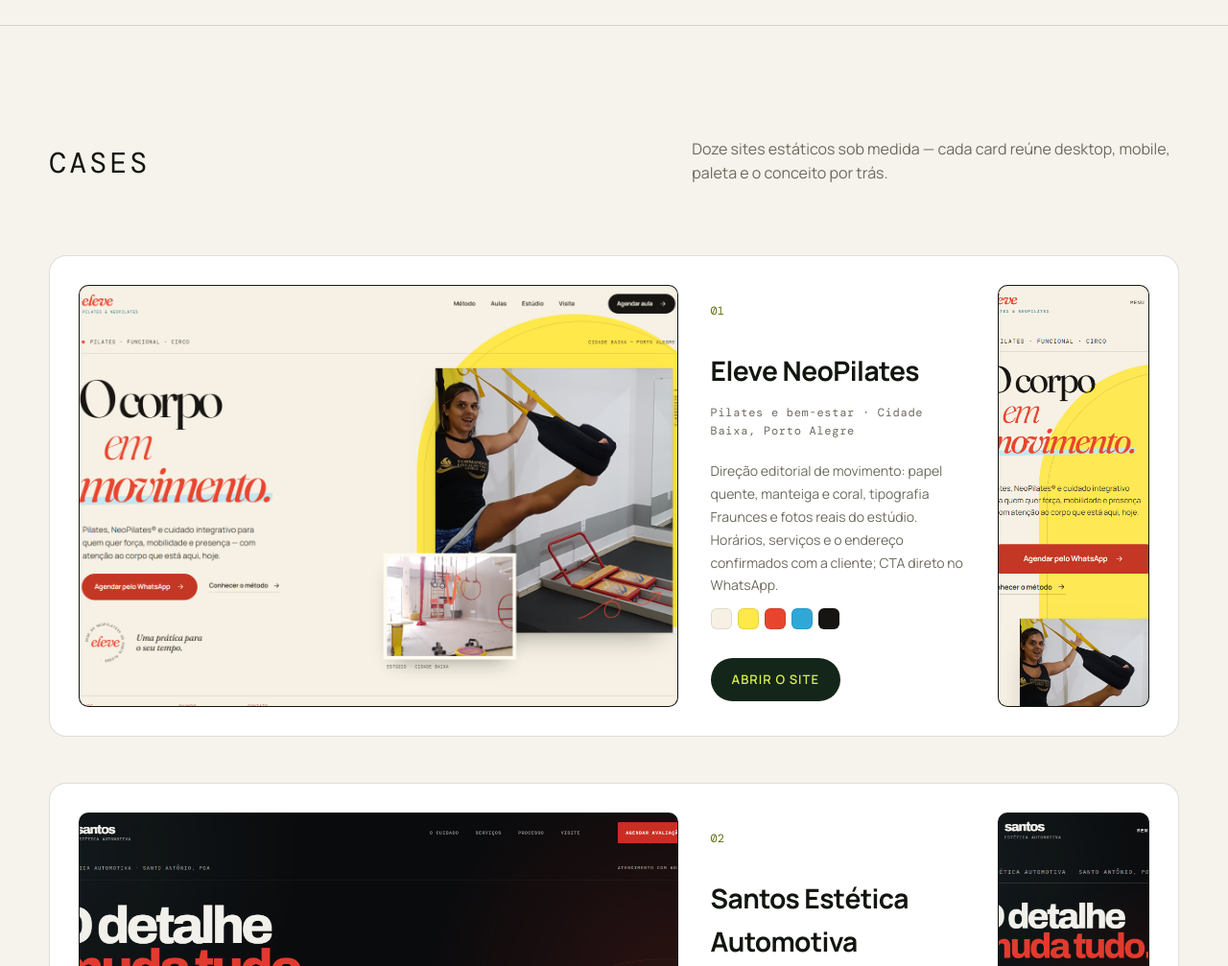
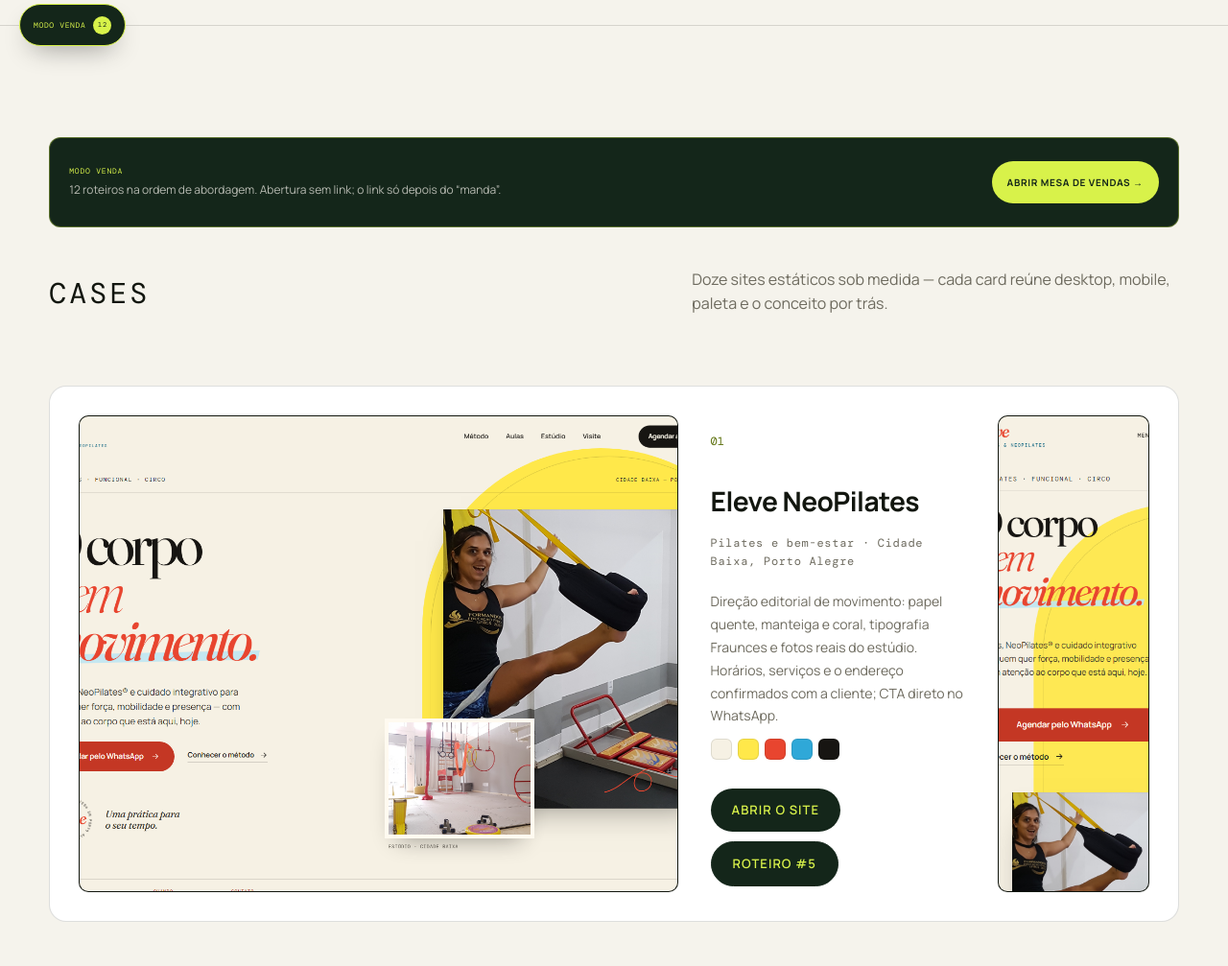
Before and after one commit to naagamboa/nl-sites-clientes, a plain HTML site: page index.html in a window 1280 px wide. Shown: the part 732-1739 px from the top of the page at 96% size. Drawn offline with Linux system fonts and the light colour scheme.

Commit message:
Adiciona modo venda local com roteiros por cliente

```diff
--- a/_hub/hub.css
+++ b/_hub/hub.css
@@ -322,7 +322,71 @@
   box-shadow: inset 0 0 0 1px rgba(18, 22, 15, 0.1);
 }
 
-.card__links { margin-top: 18px; }
+.card__links { display: flex; flex-wrap: wrap; align-items: center; gap: 10px; margin-top: 18px; }
+
+.nav__sales { color: var(--accent); }
+
+.card .btn--sales {
+  border: 1px solid var(--green);
+  background: transparent;
+  color: var(--green);
+}
+
+.card .btn--sales:hover {
+  border-color: var(--green);
+  background: var(--green);
+  color: var(--accent);
+}
+
+.sales-note {
+  display: flex;
+  align-items: center;
+  justify-content: space-between;
+  gap: 18px;
+  margin-bottom: clamp(26px, 4vw, 42px);
+  padding: 16px 20px;
+  border: 1px solid rgba(216, 242, 74, 0.35);
+  border-radius: 12px;
+  background: var(--green);
+  color: #f5f3ec;
+}
+
+.sales-note p { max-width: 80ch; font-size: 12px; line-height: 1.65; color: rgba(245, 243, 236, 0.72); }
+.sales-note strong { display: block; margin-bottom: 3px; font-family: var(--mono); font-size: 8px; font-weight: 400; letter-spacing: 0.1em; text-transform: uppercase; color: var(--accent); }
+.sales-note .btn--sales-note { flex: none; display: inline-flex; align-items: center; justify-content: center; min-height: 44px; padding: 10px 16px; border-radius: 999px; background: var(--accent); color: var(--green); font-size: 10px; font-weight: 700; letter-spacing: 0.07em; text-transform: uppercase; }
+.sales-note .btn--sales-note:hover { background: #f5f3ec; }
+
+.internal-pill {
+  position: fixed;
+  z-index: 80;
+  left: 20px;
+  bottom: 20px;
+  display: inline-flex;
+  align-items: center;
+  gap: 8px;
+  min-height: 44px;
+  padding: 10px 14px;
+  border: 1px solid var(--accent);
+  border-radius: 999px;
+  background: var(--green);
+  color: var(--accent);
+  font-family: var(--mono);
+  font-size: 8px;
+  letter-spacing: 0.08em;
+  text-transform: uppercase;
+  box-shadow: 0 12px 28px -12px rgba(0, 0, 0, 0.45);
+}
+
+.internal-pill span { display: grid; place-items: center; width: 19px; height: 19px; border-radius: 50%; background: var(--accent); color: var(--green); font-size: 7px; }
+
+.internal-pill:hover { background: var(--accent); color: var(--green); }
+.internal-pill:hover span { background: var(--green); color: var(--accent); }
+
+@media (max-width: 700px) {
+  .sales-note { align-items: flex-start; flex-direction: column; }
+  .sales-note .btn--sales-note { width: 100%; }
+  .internal-pill { left: 14px; bottom: 14px; }
+}
 
 .card .btn {
   display: inline-flex;
--- /dev/null
+++ b/_hub/sales.js
@@ -0,0 +1,66 @@
+(() => {
+  const internal = location.protocol === "file:"
+    || ["localhost", "127.0.0.1", "::1"].includes(location.hostname);
+  if (!internal) return;
+
+  const ranks = {
+    trussardi: 1,
+    topsul: 2,
+    santos: 3,
+    zm: 4,
+    eleve: 5,
+    bravus: 6,
+    artoflife: 7,
+    map: 8,
+    call: 9,
+    mov: 10,
+    jolie: 11,
+    dulops: 12
+  };
+
+  document.body.classList.add("is-internal");
+
+  const nav = document.querySelector(".nav__links");
+  if (nav) {
+    const link = document.createElement("a");
+    link.href = "vendas/";
+    link.textContent = "Vendas";
+    link.className = "nav__sales";
+    nav.appendChild(link);
+  }
+
+  const container = document.querySelector(".projects .container");
+  if (container) {
+    const note = document.createElement("div");
+    note.className = "sales-note";
+    note.innerHTML = `
+      <p><strong>Modo venda</strong> 12 roteiros na ordem de abordagem. Abertura sem link; o link só depois do “manda”.</p>
+      <a class="btn btn--sales-note" href="vendas/">Abrir mesa de vendas →</a>
+    `;
+    container.prepend(note);
+  }
+
+  document.querySelectorAll(".card").forEach((card) => {
+    const site = card.querySelector('.card__links a[href$="/"]');
+    const links = card.querySelector(".card__links");
+    if (!site || !links) return;
+
+    const slug = site.getAttribute("href").replace(/\/$/, "");
+    const rank = ranks[slug];
+    if (!rank) return;
+
+    const sales = document.createElement("a");
+    sales.className = "btn btn--sales";
+    sales.href = `vendas/roteiro.html?slug=${encodeURIComponent(slug)}`;
+    sales.textContent = `Roteiro #${rank}`;
+    sales.setAttribute("aria-label", `Abrir roteiro de venda ${rank} de 12`);
+    links.appendChild(sales);
+  });
+
+  const pill = document.createElement("a");
+  pill.className = "internal-pill";
+  pill.href = "vendas/";
+  pill.innerHTML = "Modo venda <span>12</span>";
+  pill.setAttribute("aria-label", "Abrir a mesa de vendas interna");
+  document.body.appendChild(pill);
+})();
--- a/index.html
+++ b/index.html
@@ -439,6 +439,7 @@
     </div>
   </footer>
 
+  <script src="_hub/sales.js?v=13"></script>
   <script src="_motion/motion.js?v=13"></script>
 </body>
 </html>
```
Also changed, not shown: 1 other file.
